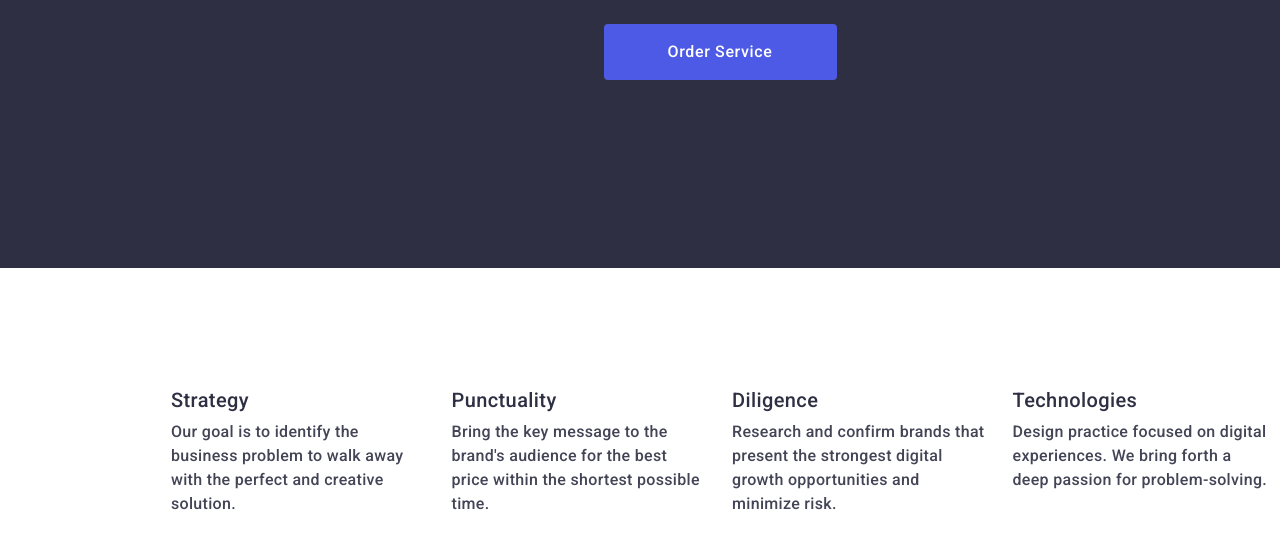
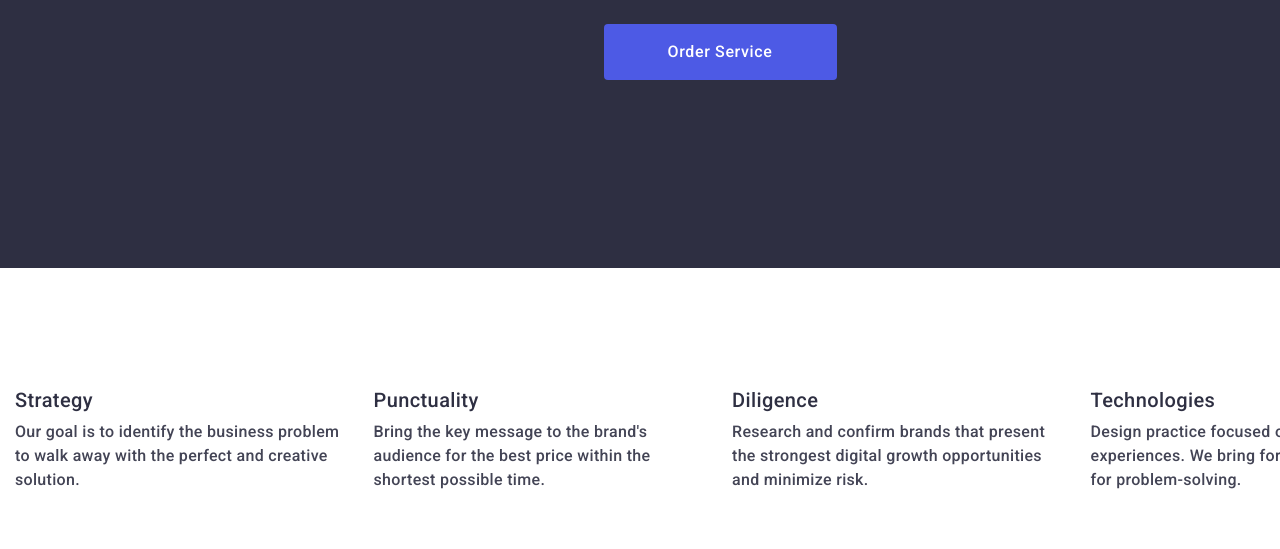
Before and after one commit to yutaDV/goit-markup-hw-03, a plain HTML site: page index.html in a window 1280 px wide. Shown: the part 453-1002 px from the top of the page. Drawn offline with nearby package versions, Linux system fonts and the light colour scheme.

Commit message:
fix-13' git push git status

```diff
--- a/css/styles.css
+++ b/css/styles.css
@@ -192,10 +192,8 @@ img{
     }
 .about-us-list{
     display: flex;
+    flex-wrap: wrap;
     gap: 24px;
-    justify-content: center;
-    padding-left: 156px;
-    padding-right: 156px;
 }
 .about-us-list-item{
     width: calc((100% - 72px) / 4);
```
